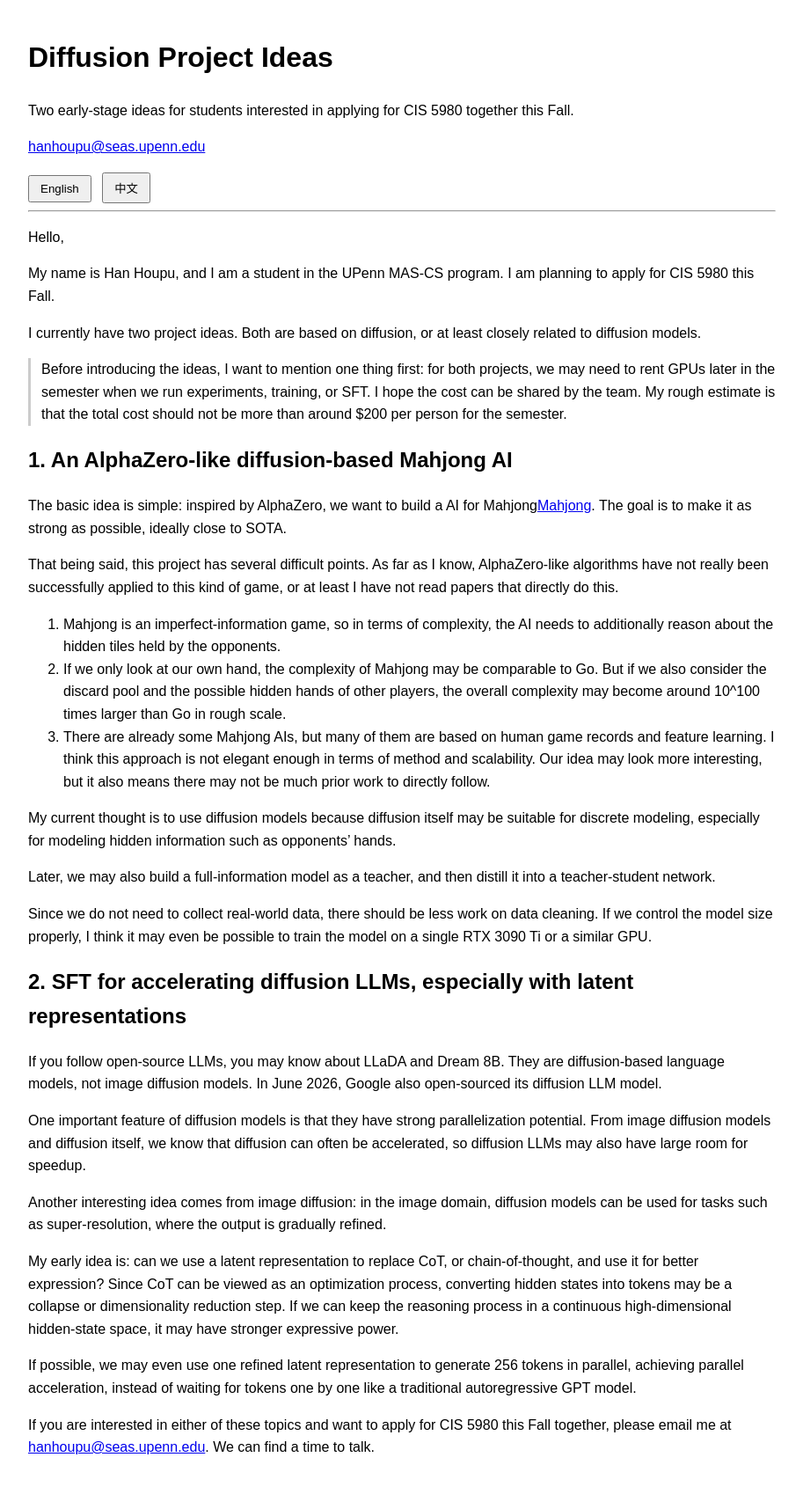
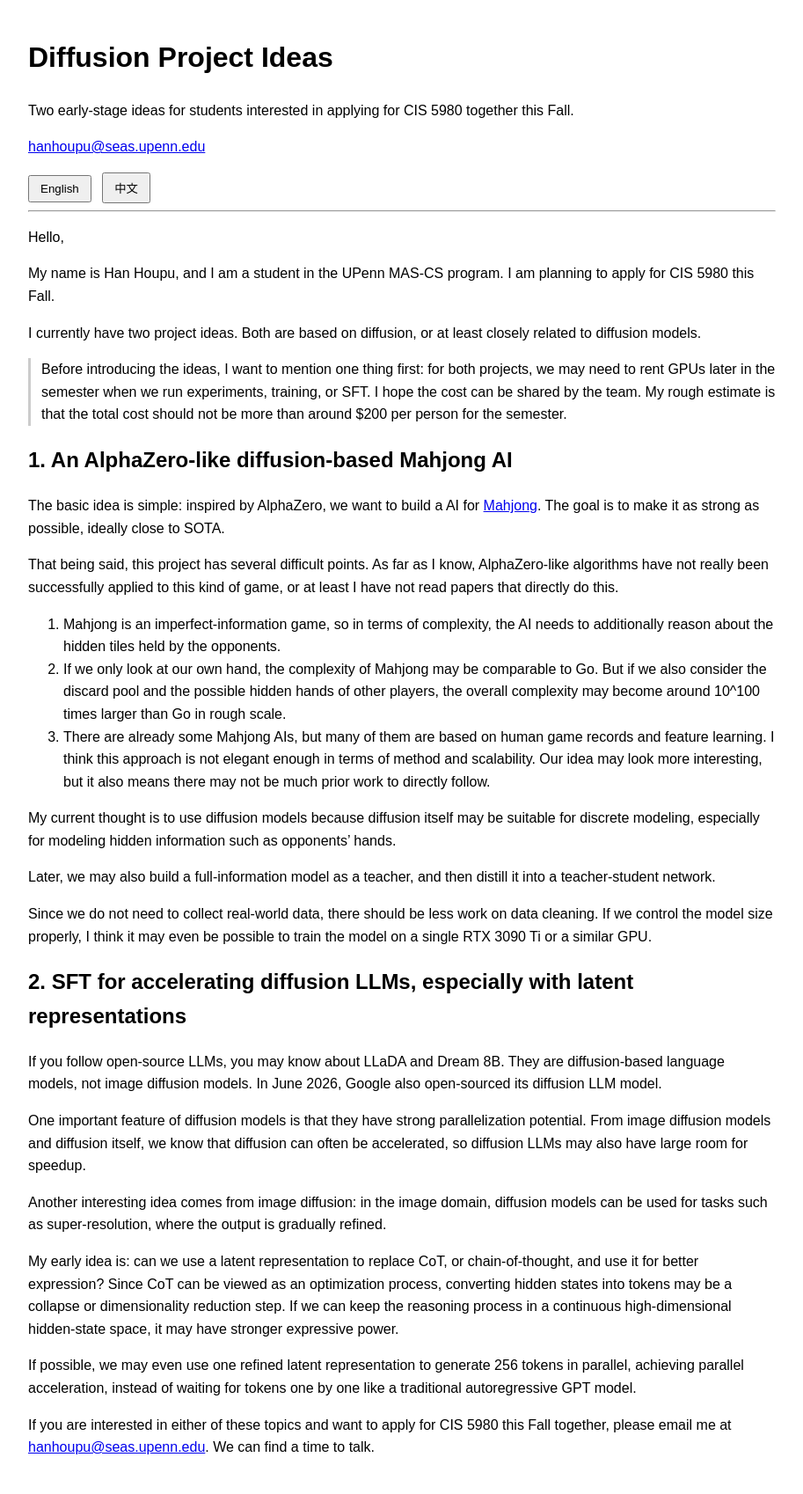
Before and after one commit to HanHoupu/hanhoupu.github.io, a Jekyll site: the page cis5980/index.html, which Jekyll copies as it is, in a window 1280 px wide. Shown: the whole page at 88% size, without its empty margins (183-1096 px from the left). Built offline with Jekyll 4.4.1, drawn with Linux system fonts in a browser that asks for light colours.

Commit message:
Update HTML links for Mahjong AI project description

```diff
--- a/cis5980/index.html
+++ b/cis5980/index.html
@@ -46,7 +46,7 @@
     </div>
 
     <h2>1. An AlphaZero-like diffusion-based Mahjong AI</h2>
-    <p>The basic idea is simple: inspired by AlphaZero, we want to build a AI for Mahjong<a href="https://en.wikipedia.org/wiki/Mahjong" target="_blank" rel="noopener noreferrer">Mahjong</a>. The goal is to make it as strong as possible, ideally close to SOTA.</p>
+    <p>The basic idea is simple: inspired by AlphaZero, we want to build a AI for <a href="https://en.wikipedia.org/wiki/Japanese_mahjong" target="_blank" rel="noopener noreferrer">Mahjong</a>. The goal is to make it as strong as possible, ideally close to SOTA.</p>
     <p>That being said, this project has several difficult points. As far as I know, AlphaZero-like algorithms have not really been successfully applied to this kind of game, or at least I have not read papers that directly do this.</p>
     <ol>
       <li>Mahjong is an imperfect-information game, so in terms of complexity, the AI needs to additionally reason about the hidden tiles held by the opponents.</li>
@@ -76,7 +76,7 @@
         </div>
 
         <h2>1. 类 AlphaZero 的 diffusion-based 麻将 AI</h2>
-        <p>一句话来说，这个项目的出发点很简单：受 AlphaZero 的启发，我们写一个麻将版本的 AI，目标是最强 SOTA。</p>
+        <p>一句话来说，这个项目的出发点很简单：受 AlphaZero 的启发，我们写一个<a href="https://zh.wikipedia.org/wiki/%E6%97%A5%E6%9C%AC%E9%BA%BB%E9%9B%80" target="_blank" rel="noopener noreferrer">麻将</a>版本的 AI，目标是最强 SOTA。</p>
         <p>话是这么说，这个项目会有几个难点，以及AlphaZero类似的算法从来没有在类似游戏中实现过的，最起码我没有读过类似的论文。</p>
         <ol>
           <li>麻将是一个不完全信息类游戏，所以在复杂度上，我们要额外去猜对手遮起来的牌的复杂度。</li>
```
